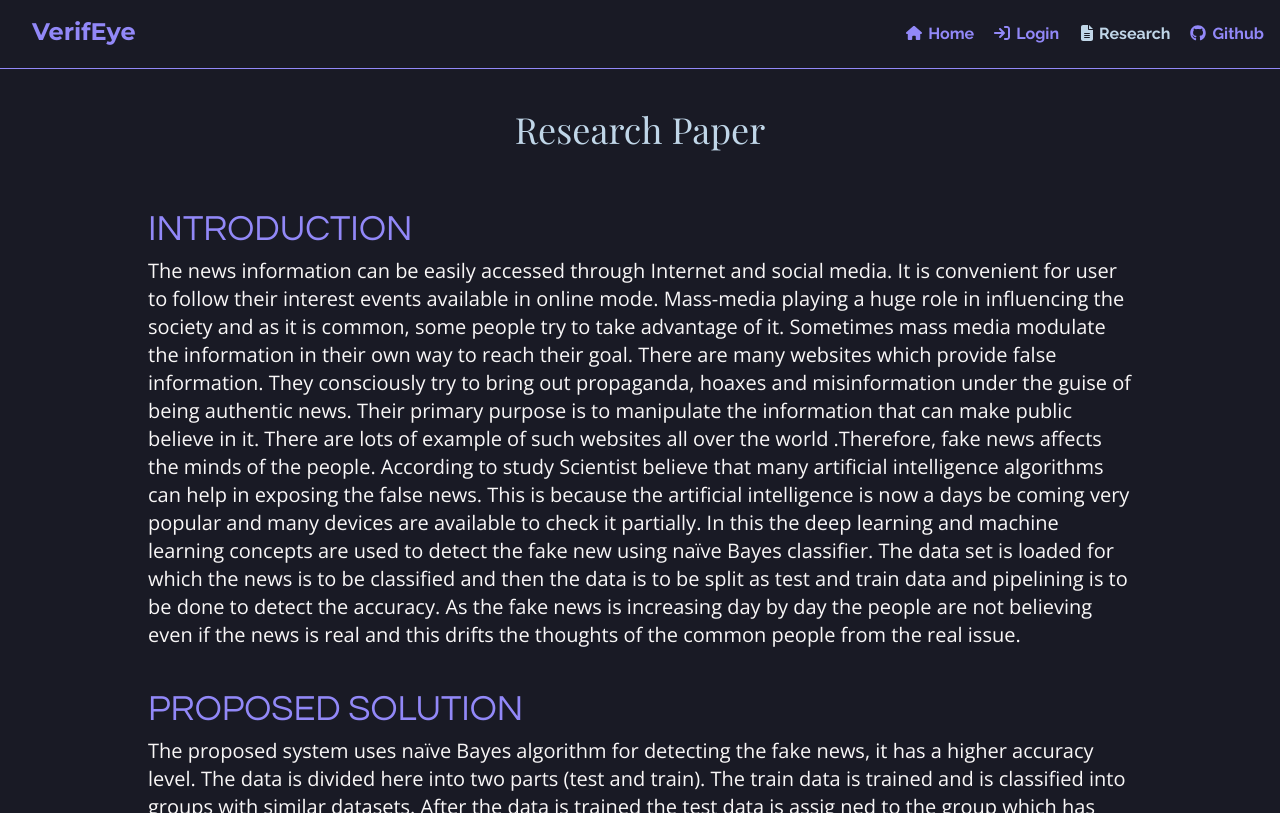
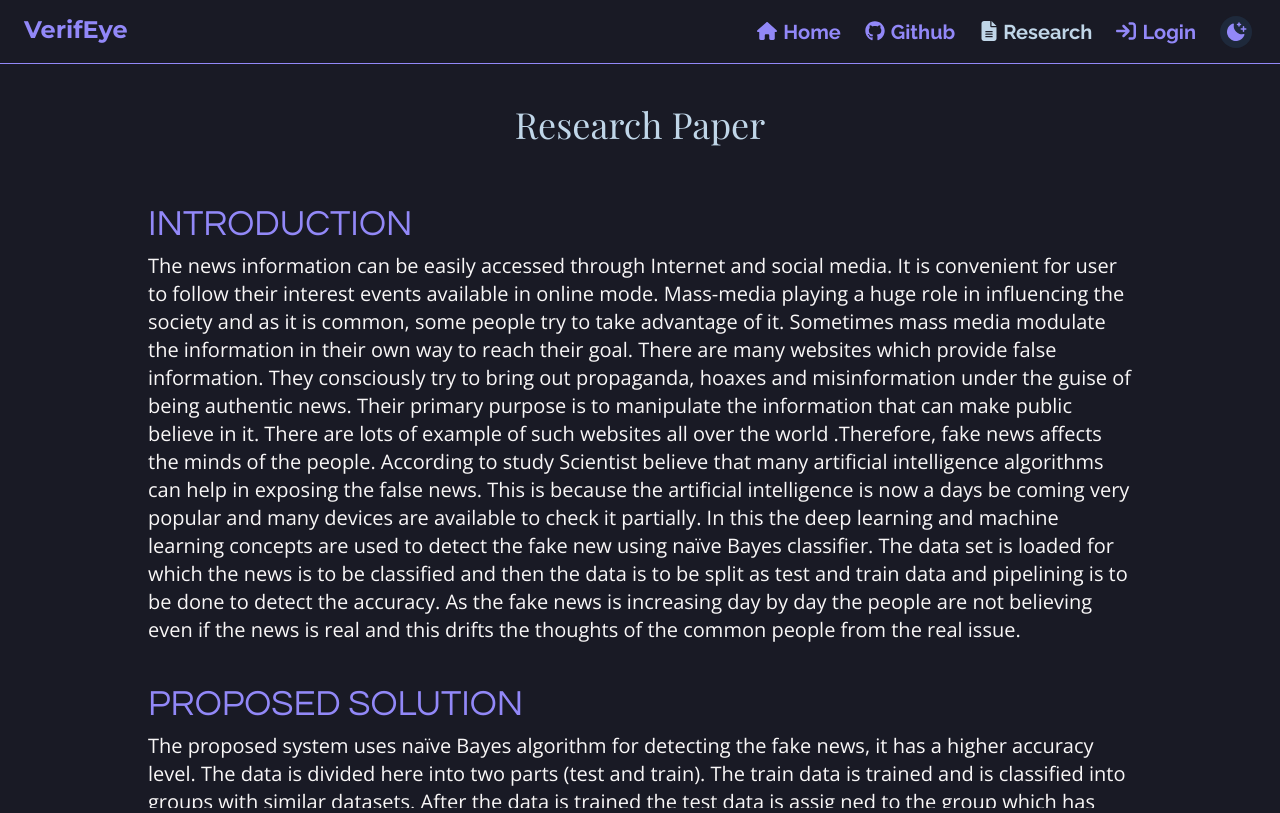
Before and after one commit to Yash0z/News-Classifier, a React (Vite) app: page /about in a window 1280 px wide. Built offline with nearby package versions, Linux system fonts and the light colour scheme; a web font is replaced by a local one.

Commit message:
Added Switch-btn

```diff
--- a/src/Components/Navbar.jsx
+++ b/src/Components/Navbar.jsx
@@ -1,4 +1,5 @@
 import React from "react";
+import {Switch } from "./Switch"
 import { FontAwesomeIcon } from "@fortawesome/react-fontawesome";
 import { library } from "@fortawesome/fontawesome-svg-core";
 import Sidebar from "./Sidebar";
@@ -31,39 +32,42 @@ library.add(
 export const Navbar = () => {
 	return (
 		<>
-			<div className='p-4  sticky top-0 bg-black flex justify-between items-center text-lavender border-b border-b-lavender font-Raleway font-bold'>
+			<div className='p-4  sticky top-0 bg-black h-[8vh] flex justify-between items-center text-lavender border-b border-b-lavender font-Raleway font-bold'>
 				<ul className='flex justify-between w-20 space-x-2 relative items-center '>
-					<li className=''></li>
 					<Sidebar />
 					<li className=' pb-1 text-2xl font-Montserrat font-bold '>
 						VerifEye
 					</li>
+
 				</ul>
 
-				<ul className='flex justify-between items-center space-x-5'>
+
+
+				<ul className='flex justify-between items-center space-x-6 pr-3'>
+
 					<NavLink
 						to='/'
 						className={(e) => {
 							return e.isActive ? "transition-colors text-sky " : "";
 						}}
 					>
-						<li className='hidden md:block cursor-pointer'>
+						<li className='hidden md:block cursor-pointer text-xl'>
 							<FontAwesomeIcon
 								icon={faHouse}
-								className='size-4 pr-1.5'
+								className='size-5 pr-1.5'
 							/>
 							Home
 						</li>
 					</NavLink>
-					<NavLink to='/login'>
-						<li className='hidden md:block cursor-pointer'>
+					<a href='https://github.com/YashAmberkar05/News-Classifier'>
+						<li className='hidden md:block cursor-pointer text-xl'>
 							<FontAwesomeIcon
-								icon={faArrowRightToBracket}
-								className='size-4 pr-1.5'
+								icon={faGithub}
+								className='size-5 pr-1.5'
 							/>
-							Login
+							Github
 						</li>
-					</NavLink>
+					</a>
 
 					<NavLink
 						to='/about'
@@ -71,23 +75,24 @@ export const Navbar = () => {
 							return e.isActive ? "text-sky" : "";
 						}}
 					>
-						<li className='hidden md:block cursor-pointer'>
+						<li className='hidden md:block cursor-pointer text-xl'>
 							<FontAwesomeIcon
 								icon={faFileLines}
-								className='size-4 pr-1'
+								className='size-5 pr-1'
 							/>
 							Research
 						</li>
 					</NavLink>
-					<a href='https://github.com/YashAmberkar05/News-Classifier'>
-						<li className='hidden md:block cursor-pointer'>
+					<NavLink to='/login'>
+						<li className='hidden md:block cursor-pointer text-xl'>
 							<FontAwesomeIcon
-								icon={faGithub}
-								className='size-4 pr-1.5'
+								icon={faArrowRightToBracket}
+								className='size-5 pr-1.5'
 							/>
-							Github
+							Login
 						</li>
-					</a>
+					</NavLink>
+               <Switch/>
 				</ul>
 			</div>
 		</>
```
